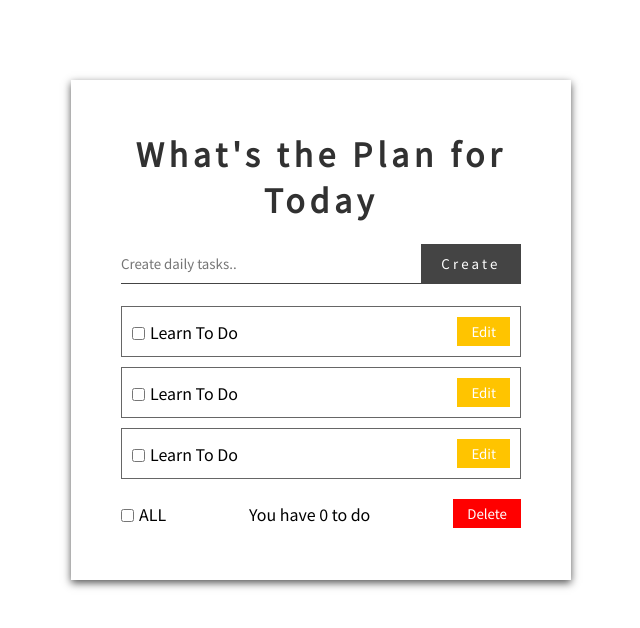
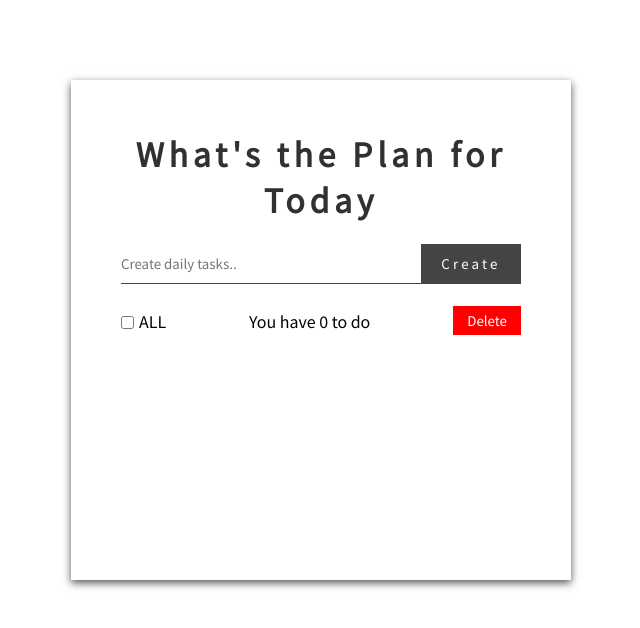
Before and after one commit to lukaszprotosawicki/todo-list-day, a React (Create React App) app: page / in a window 1280 px wide. Shown: the top 628 px of the page, without its empty margins (319-959 px from the left). Built offline with nearby package versions, Linux system fonts and the light colour scheme.

Commit message:
add f create daily task

```diff
--- a/src/componentes/DataProvider.js
+++ b/src/componentes/DataProvider.js
@@ -3,10 +3,7 @@ import React, { useState, useEffect, createContext } from "react";
 export const DataContext = createContext();
 
 const DataProvider = (props) => {
-  const [todos, setTodos] = useState([
-    { name: "cooking", complete: false },
-    { name: "playing", complete: true },
-  ]);
+  const [todos, setTodos] = useState([]);
   return (
     <DataContext.Provider value={[todos, setTodos]}>
       {props.children}
--- a/src/componentes/Form.js
+++ b/src/componentes/Form.js
@@ -1,14 +1,26 @@
-import React from "react";
+import React, { useState, useContext } from "react";
+import { DataContext } from "./DataProvider";
 
 const Form = () => {
+  const [todos, setTodos] = useContext(DataContext);
+  const [todoName, setTodoName] = useState("");
+
+  // add / create daily task
+  const addTodo = (e) => {
+    e.preventDefault();
+    setTodos([...todos, { name: todoName, complete: false }]);
+    setTodoName(""); /// clear input
+  };
   return (
-    <form autoComplete="off">
+    <form autoComplete="off" onSubmit={addTodo}>
       <input
         type="text"
         name="todos"
         id="todos"
         required
         placeholder="Create daily tasks.."
+        value={todoName}
+        onChange={(e) => setTodoName(e.target.value.toLowerCase())}
       />
       <button type="submit">Create</button>
     </form>
--- a/src/componentes/List.js
+++ b/src/componentes/List.js
@@ -4,12 +4,12 @@ import { DataContext } from "./DataProvider";
 
 const List = () => {
   const [todos, setTodos] = useContext(DataContext);
-  console.log(todos);
+
   return (
     <ul>
-      <ListItem />
-      <ListItem />
-      <ListItem />
+      {todos.map((todo, index) => (
+        <ListItem todo={todo} key={index} id={index} />
+      ))}
     </ul>
   );
 };
--- a/src/componentes/ListItem.js
+++ b/src/componentes/ListItem.js
@@ -1,12 +1,12 @@
 import React from "react";
 
-const ListItem = () => {
+const ListItem = ({ todo, id }) => {
   return (
     <ul>
       <li>
-        <label htmlFor="">
-          <input type="checkbox" id="" />
-          Learn to do
+        <label htmlFor={id}>
+          <input type="checkbox" id={id} />
+          {todo.name}
         </label>
         <button>Edit</button>
       </li>
```
